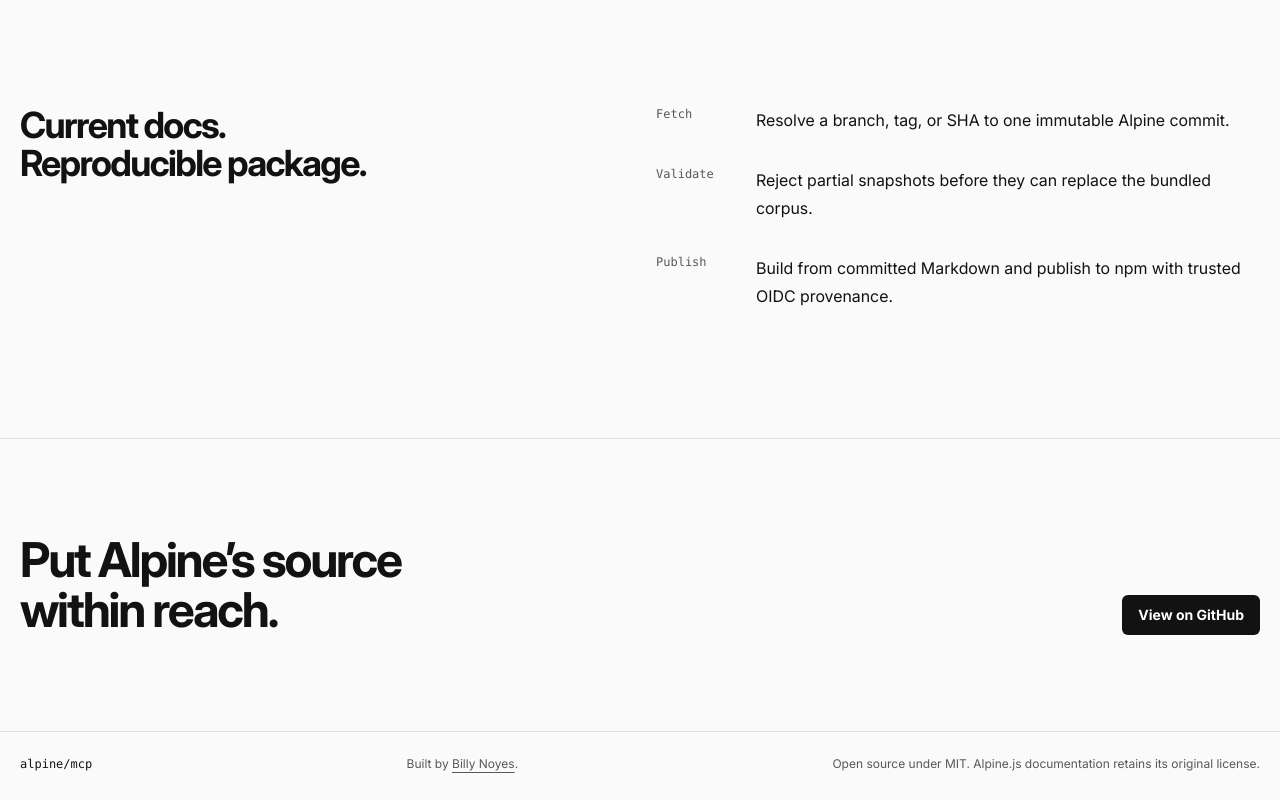
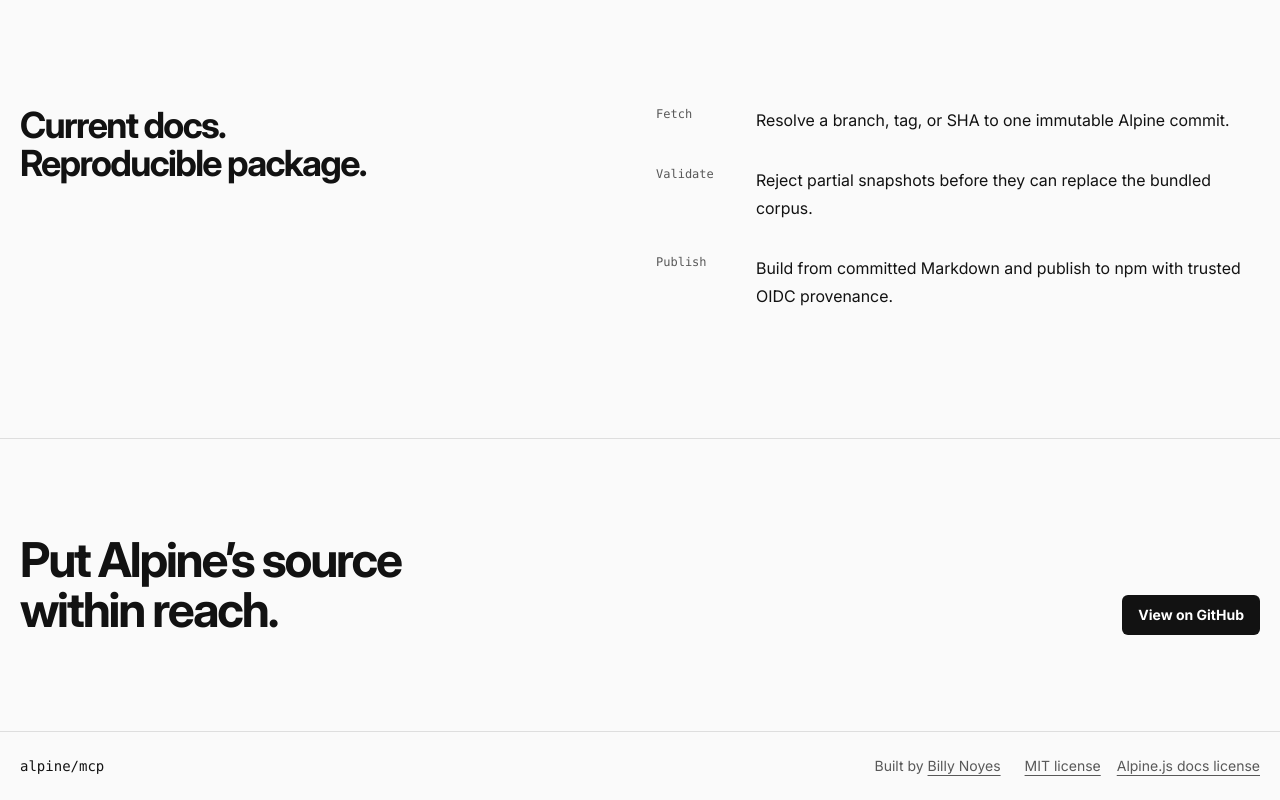
Before and after one commit to BillyNoyes/alpine-mcp, a website built with Vite: page site/index.html in a window 1280 px wide. Shown: the part 2394-3194 px from the top of the page. Built offline with nearby package versions, Linux system fonts and the light colour scheme.

Commit message:
fix: group footer attribution and license links
Assisted-By: devx/01a80b4a-afc0-4fff-ab03-cfaf238bf0d9

```diff
--- a/site/index.html
+++ b/site/index.html
@@ -287,10 +287,15 @@
     </main>
 
     <footer class="border-t border-line dark:border-night-line">
-      <div class="mx-auto flex w-full max-w-none flex-col gap-4 px-3 py-6 text-xs text-muted dark:text-night-muted md:flex-row md:items-center md:justify-between md:px-5">
-        <span class="font-mono text-ink dark:text-white">alpine/mcp</span>
-        <span>Built by <a href="https://billynoyes.co.uk/" class="cursor-pointer underline underline-offset-4 hover:text-ink focus-visible:outline-2 focus-visible:outline-offset-4 dark:hover:text-white">Billy Noyes</a>.</span>
-        <span>Open source under MIT. Alpine.js documentation retains its original license.</span>
+      <div class="mx-auto flex w-full max-w-none flex-col gap-4 px-3 py-6 text-sm/5 text-muted dark:text-night-muted md:flex-row md:items-center md:justify-between md:gap-8 md:px-5">
+        <span class="shrink-0 font-mono text-ink dark:text-white">alpine/mcp</span>
+        <div class="flex flex-col gap-2 sm:flex-row sm:items-center sm:gap-6">
+          <span class="whitespace-nowrap">Built by <a href="https://billynoyes.co.uk/" class="cursor-pointer underline underline-offset-4 hover:text-ink focus-visible:outline-2 focus-visible:outline-offset-4 dark:hover:text-white">Billy Noyes</a></span>
+          <nav aria-label="Licenses" class="flex flex-wrap items-center gap-x-4 gap-y-2">
+            <a href="https://github.com/BillyNoyes/alpine-mcp/blob/main/LICENSE" class="cursor-pointer underline underline-offset-4 hover:text-ink focus-visible:outline-2 focus-visible:outline-offset-4 dark:hover:text-white">MIT license</a>
+            <a href="https://github.com/BillyNoyes/alpine-mcp/blob/main/docs/ALPINE-LICENSE.txt" class="cursor-pointer underline underline-offset-4 hover:text-ink focus-visible:outline-2 focus-visible:outline-offset-4 dark:hover:text-white">Alpine.js docs license</a>
+          </nav>
+        </div>
       </div>
     </footer>
 
```
